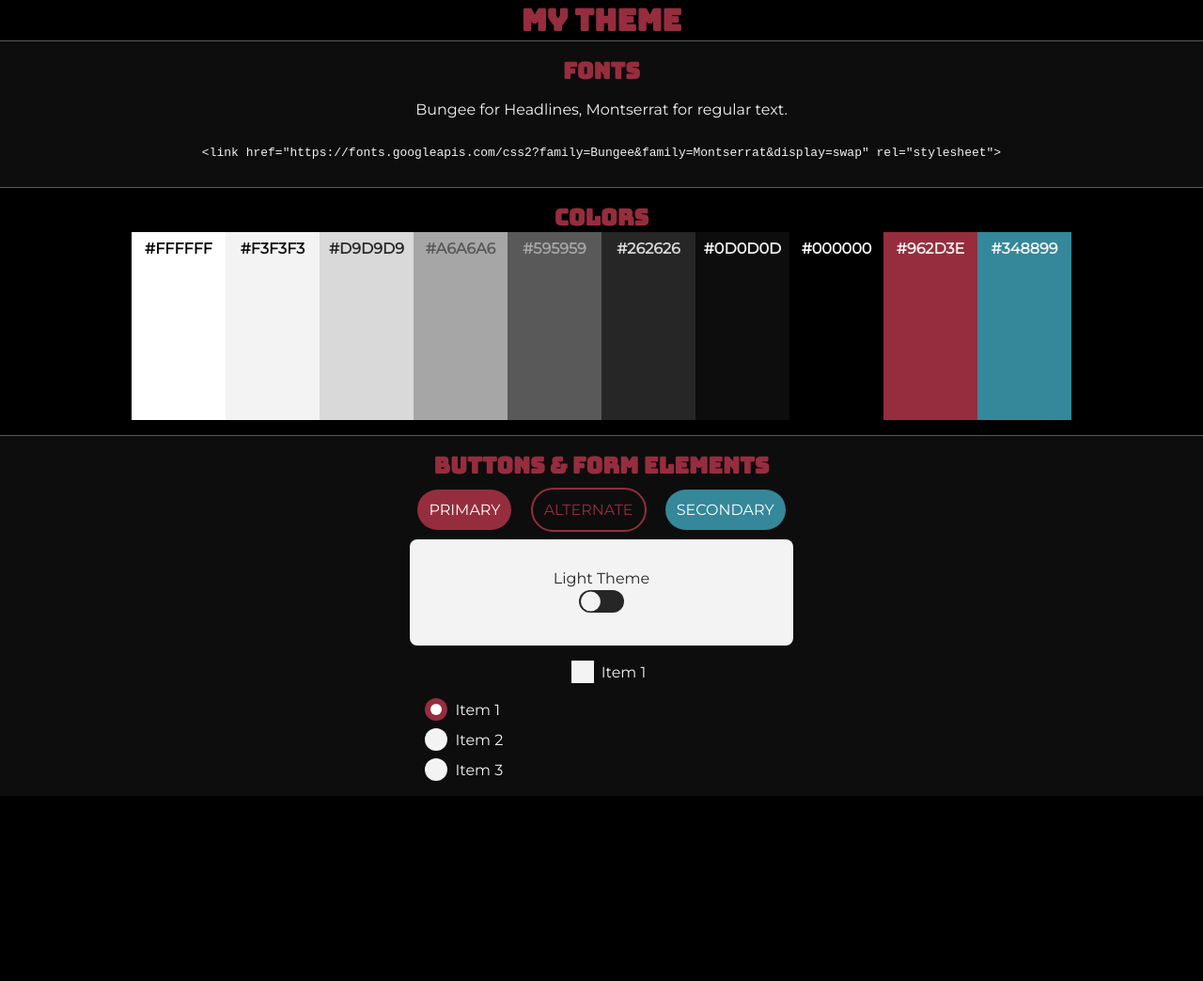
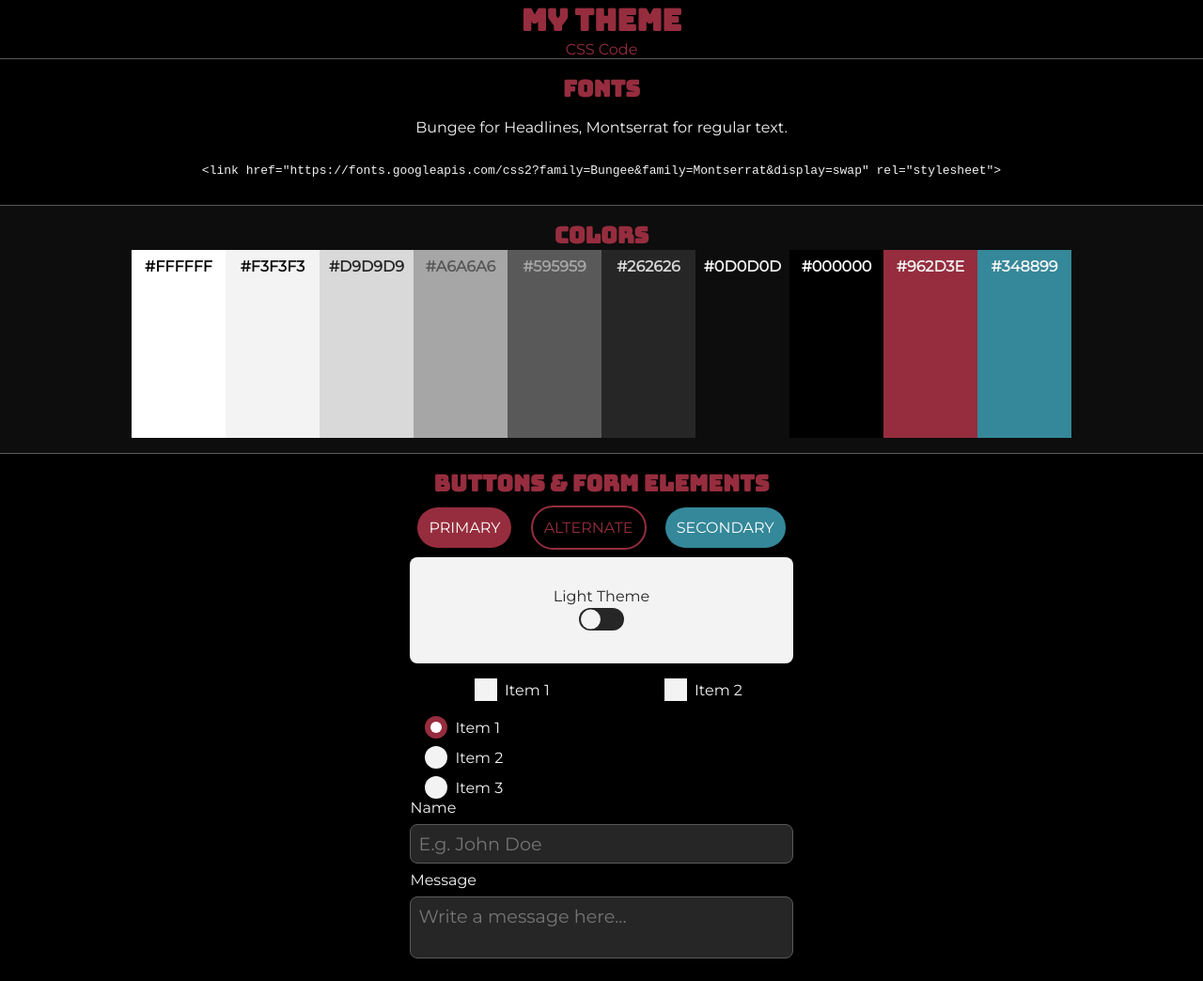
Before and after one commit to Maxtasy/my-colors, a plain HTML site: page index.html in a window 1280 px wide. Shown: the whole page at 94% size. Before the commit the page ends 847 px from the top, so only its background shows below. Drawn offline with Linux system fonts and the light colour scheme.

Commit message:
Add input styles

```diff
--- a/index.html
+++ b/index.html
@@ -11,6 +11,7 @@
 </head>
 <body>
   <h1 class="headline">My Theme</h1>
+  <a href="style.css" target="_blank">CSS Code</a>
   <div class="flex flex-v sub-section">
     <h2 class="headline">Fonts</h2>
     <p>Bungee for Headlines, Montserrat for regular text.</p>
@@ -77,6 +78,11 @@
           <span class="checkmark"></span>
           <span>Item 1</span>
         </label>
+        <label class="custom-checkbox">
+          <input type="checkbox">
+          <span class="checkmark"></span>
+          <span>Item 2</span>
+        </label>
       </div>
       <div class="radio-container">
         <label class="custom-radio">
@@ -95,6 +101,16 @@
           <span>Item 3</span>
         </label>
       </div>
+      <div class="input-boxes">
+        <div class="form-input">
+          <label for="name">Name</label>
+          <input type="text" name="name" placeholder="E.g. John Doe">
+        </div>
+        <div class="form-input">
+          <label for="message">Message</label>
+          <textarea name="message" placeholder="Write a message here..."></textarea>
+        </div>
+      </div>
     </div>
   </div>
 </body>
--- a/style.css
+++ b/style.css
@@ -33,6 +33,20 @@ body {
   color: var(--clr-highlight-red);
   margin: 0;
   padding: 0;
+}
+
+a {
+  text-decoration: none;
+  color: var(--clr-highlight-red);
+}
+
+a:hover,
+a:active,
+a:focus {
+  color: var(--clr-grayscale-0);
+  text-decoration: underline;
+  text-decoration-thickness: 3px;
+  text-decoration-color: var(--clr-highlight-red);
 }
 
 .flex {
@@ -335,3 +349,34 @@ body {
   left: 50%;
   transform: translate(-50%, -50%);
 }
+
+.form-input {
+  display: flex;
+  flex-direction: column;
+}
+
+input[type="text"],
+textarea {
+  font-family: inherit;
+  color: var(--clr-grayscale-0);
+  padding: .5rem .5rem;
+  background-color: var(--clr-grayscale-5);
+  border: 1px solid var(--clr-grayscale-4);
+  border-radius: .5rem;
+  margin: .5rem 0;
+  font-size: 1.2rem;
+}
+
+input[type="text"]:hover,
+input[type="text"]:active,
+input[type="text"]:focus,
+textarea:hover,
+textarea:active,
+textarea:focus {
+  background-color: var(--clr-grayscale-6);
+  border-color: var(--clr-grayscale-3);
+}
+
+textarea {
+  resize: none;
+}
```
